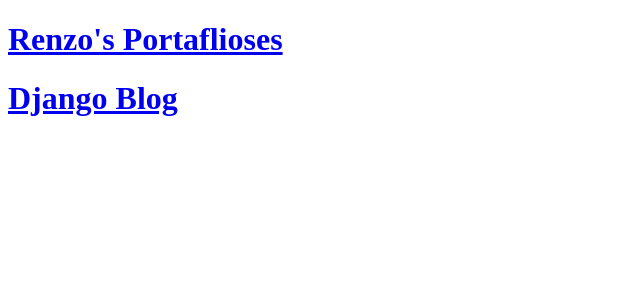
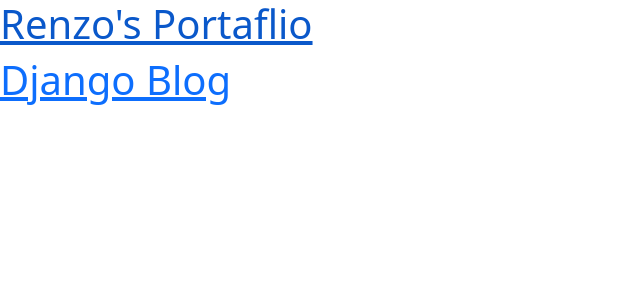
Before and after one commit to Renzo-Fu/my-first-blog, a Django app: page / in a window 1280 px wide. Shown: the top 300 px of the page, without its empty margins (0-640 px from the left). Run offline with Django 3.2, Linux system fonts and the light colour scheme; data that the repository does not hold is empty.

Commit message:
Correct tittle again

```diff
--- a/blog/templates/blog/post_list.html
+++ b/blog/templates/blog/post_list.html
@@ -1,12 +1,14 @@
 <!DOCTYPE html>
 <html>
 <head>
+    <link rel="stylesheet" href="https://cdn.jsdelivr.net/npm/bootstrap@5.1.3/dist/css/bootstrap.min.css"
+        integrity="sha384-1BmE4kWBq78iYhFldvKuhfTAU6auU8tT94WrHftjDbrCEXSU1oBoqyl2QvZ6jIW3" crossorigin="anonymous">
     <title>Portaflio</title>
 </head>
 <body>
 
     <h1>
-        <a href="/">Renzo's Portaflioses
+        <a href="/">Renzo's Portaflio
     </a></h1>
 
     <header>
```
